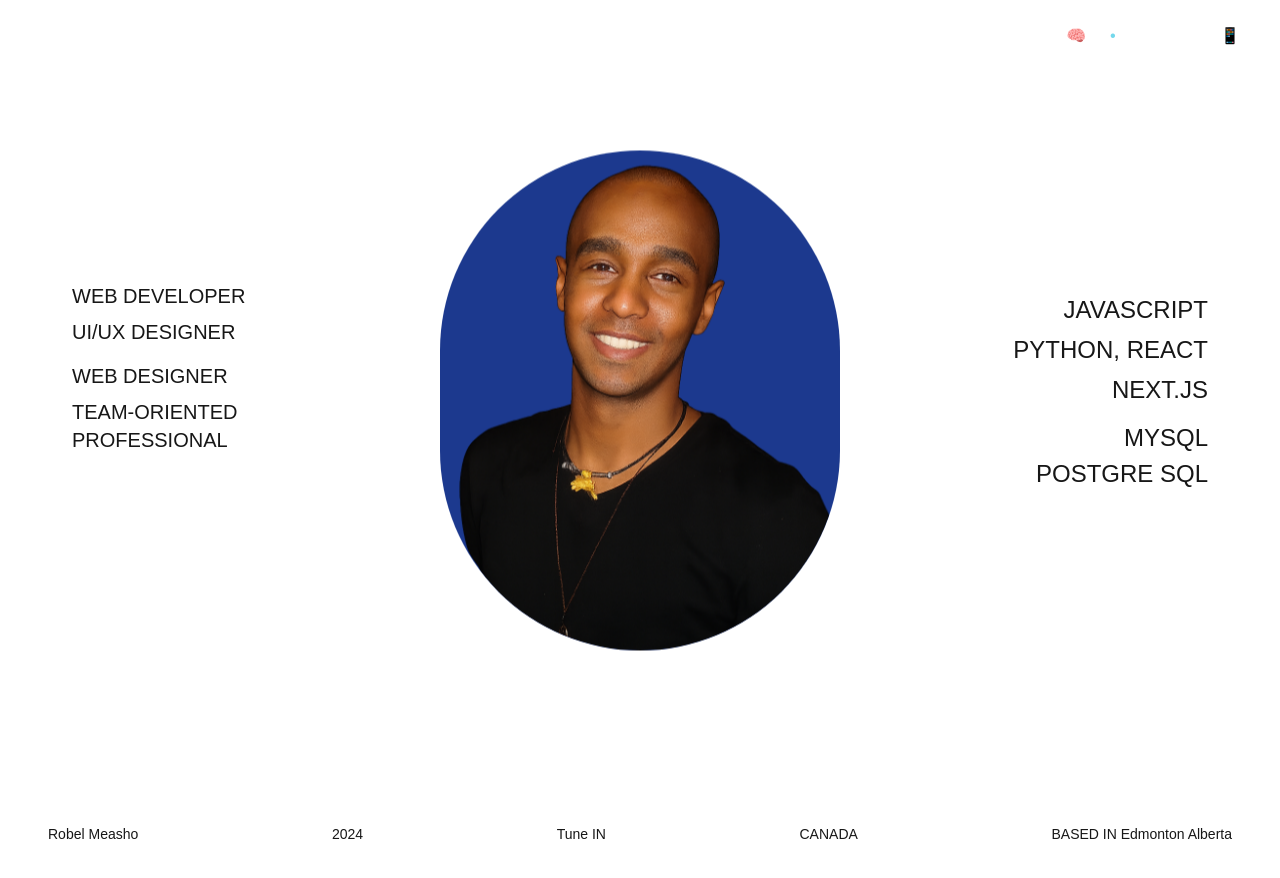
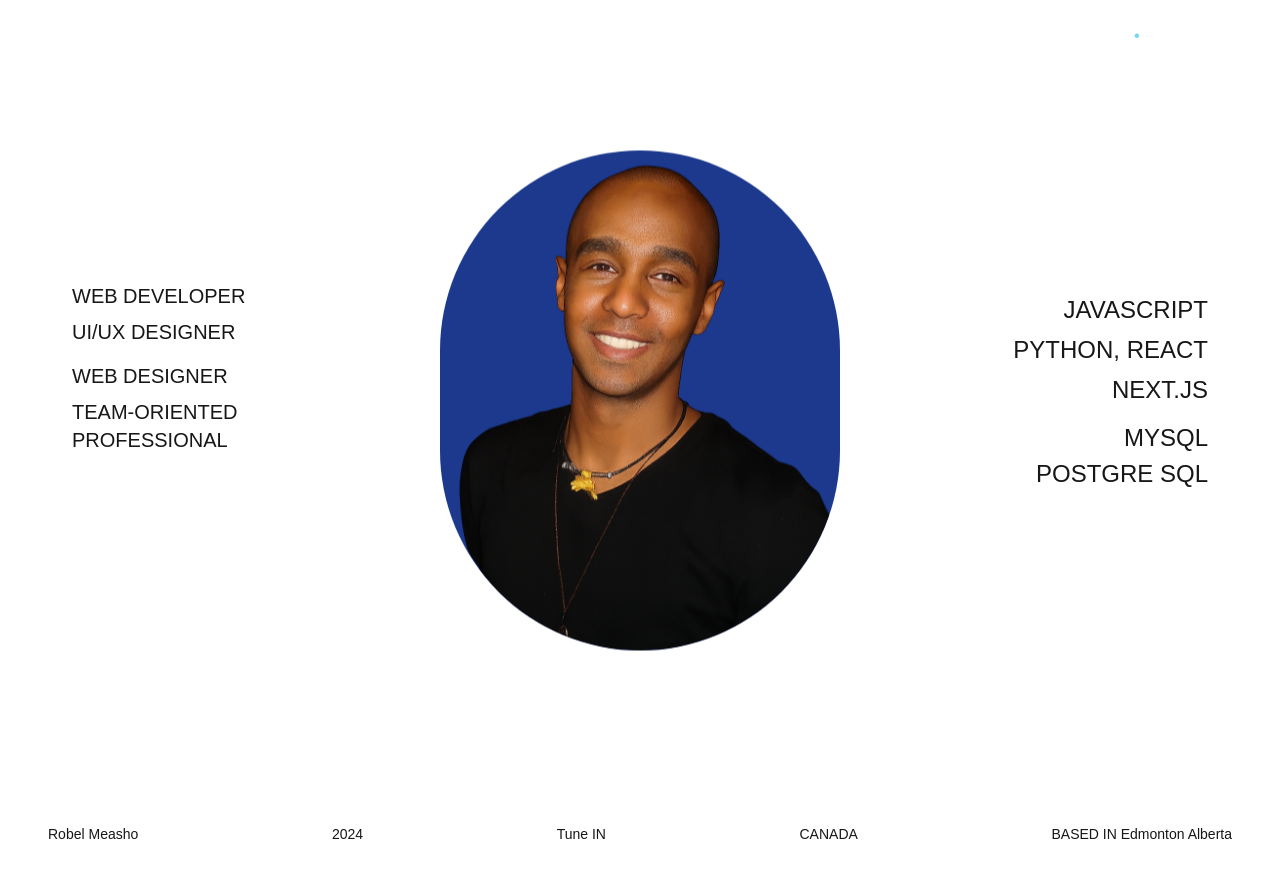
Before and after one commit to robelmeasho/My-Personal-Web-Dev-Site, a Next.js app: page / in a window 1280 px wide. Shown: the top 878 px of the page. Built offline with nearby package versions, Linux system fonts and the light colour scheme.

Commit message:
Update Navbar.tsx

```diff
--- a/src/app/components/Navbar.tsx
+++ b/src/app/components/Navbar.tsx
@@ -30,8 +30,8 @@ export default function NavBar() {
   }, [lastScrollY]);
 
   const menuItems = [
-    { name: "HOME 🧠", href: "/" },
-    { name: "CONTACT 📱", href: "/contact" },
+    { name: "HOME", href: "/" },
+    { name: "CONTACT", href: "/contact" },
   ];
 
   // Container variants for staggered menu items
```
